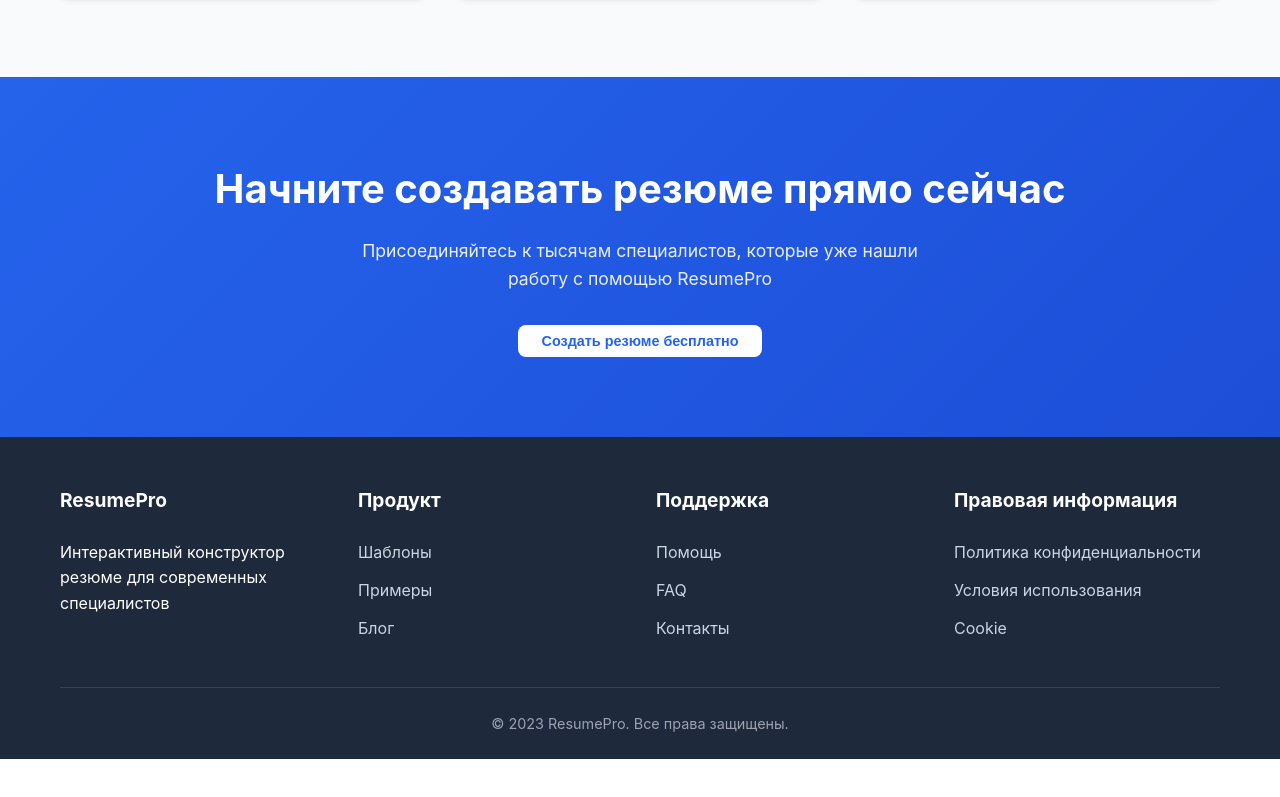
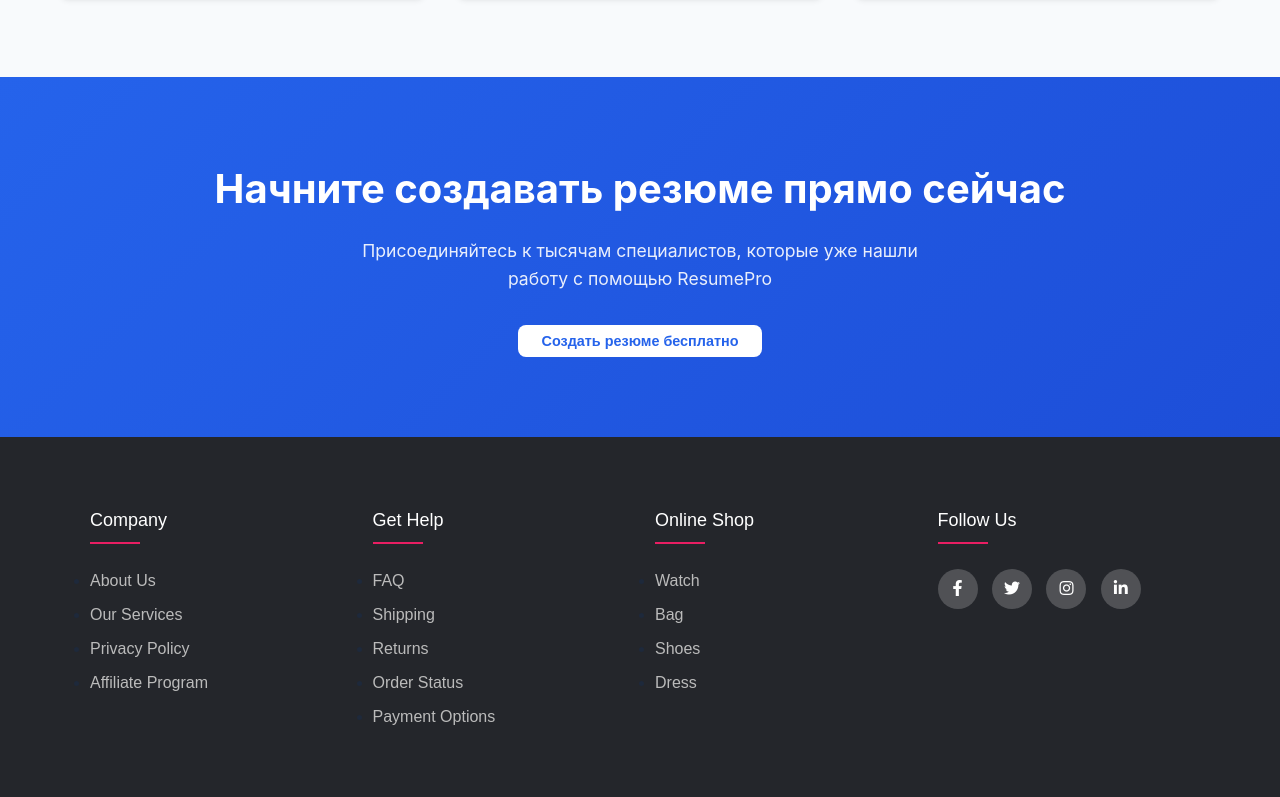
Before and after one commit to wofyxt/resume-creator, a plain HTML site: page main-page.html in a window 1280 px wide. Shown: the part 1995-2792 px from the top of the page. Before the commit the page ends 2754 px from the top, so only its background shows below. Drawn offline with Linux system fonts and the light colour scheme.

Commit message:
optimization

```diff
--- a/main-page.html
+++ b/main-page.html
@@ -4,6 +4,7 @@
     <meta charset="UTF-8">
     <meta name="viewport" content="width=device-width, initial-scale=1.0">
     <title>ResumePro - Конструктор профессиональных резюме</title>
+    <link rel="stylesheet" type="text/css" href="https://cdnjs.cloudflare.com/ajax/libs/font-awesome/5.15.1/css/all.min.css">
     <link rel="stylesheet" href="styles.css">
 </head>
 <body>
@@ -174,44 +175,46 @@
     </section>
 
     <!-- Footer -->
-    <footer>
+   <footer class="footer">
      <div class="container">
-            <div class="footer-content">
-                <div class="footer-column">
-                    <h3>ResumePro</h3>
-                    <p>Интерактивный конструктор резюме для современных специалистов</p>
-                </div>
-
-                <div class="footer-column">
-                    <h3>Продукт</h3>
-                    <ul class="footer-links">
-                        <li><a href="#">Шаблоны</a></li>
-                        <li><a href="#">Примеры</a></li>
-                        <li><a href="#">Блог</a></li>
+      <div class="row">
+        <div class="footer-col">
+          <h4>company</h4>
+          <ul>
+            <li><a href="#">about us</a></li>
+            <li><a href="#">our services</a></li>
+            <li><a href="#">privacy policy</a></li>
+            <li><a href="#">affiliate program</a></li>
           </ul>
         </div>
-
-                <div class="footer-column">
-                    <h3>Поддержка</h3>
-                    <ul class="footer-links">
-                        <li><a href="#">Помощь</a></li>
+        <div class="footer-col">
+          <h4>get help</h4>
+          <ul>
             <li><a href="#">FAQ</a></li>
-                        <li><a href="#">Контакты</a></li>
+            <li><a href="#">shipping</a></li>
+            <li><a href="#">returns</a></li>
+            <li><a href="#">order status</a></li>
+            <li><a href="#">payment options</a></li>
           </ul>
         </div>
-
-                <div class="footer-column">
-                    <h3>Правовая информация</h3>
-                    <ul class="footer-links">
-                        <li><a href="#">Политика конфиденциальности</a></li>
-                        <li><a href="#">Условия использования</a></li>
-                        <li><a href="#">Cookie</a></li>
+        <div class="footer-col">
+          <h4>online shop</h4>
+          <ul>
+            <li><a href="#">watch</a></li>
+            <li><a href="#">bag</a></li>
+            <li><a href="#">shoes</a></li>
+            <li><a href="#">dress</a></li>
           </ul>
         </div>
+        <div class="footer-col">
+          <h4>follow us</h4>
+          <div class="social-links">
+            <a href="#"><i class="fab fa-facebook-f"></i></a>
+            <a href="#"><i class="fab fa-twitter"></i></a>
+            <a href="#"><i class="fab fa-instagram"></i></a>
+            <a href="#"><i class="fab fa-linkedin-in"></i></a>
           </div>
-
-            <div class="footer-bottom">
-                <p>&copy; 2023 ResumePro. Все права защищены.</p>
+        </div>
       </div>
      </div>
   </footer>
--- a/styles.css
+++ b/styles.css
@@ -304,48 +304,88 @@
         }
 
         /* Footer */
-        footer {
-            background: var(--dark-color);
-            color: white;
-            padding: 3rem 0 1.5rem;
+       @import url('https://fonts.googleapis.com/css2?family=Poppins:wght@300;400;500;600;700&display=swap');
+        .footer .container{
+            max-width: 1170px;
+            margin:auto;
+        }
+        .row{
+            display: flex;
+            flex-wrap: wrap;
+        }
+        .footer{
+            line-height: 1.5;
+            font-family: 'Poppins', sans-serif;
+            background-color: #24262b;
+            padding: 70px 0;
+        }
+        .footer-col{
+            width: 25%;
+            padding: 0 15px;
+        }
+        .footer-col h4{
+            font-size: 18px;
+            color: #ffffff;
+            text-transform: capitalize;
+            margin-bottom: 35px;
+            font-weight: 500;
+            position: relative;
+        }
+        .footer-col h4::before{
+            content: '';
+            position: absolute;
+            left:0;
+            bottom: -10px;
+            background-color: #e91e63;
+            height: 2px;
+            box-sizing: border-box;
+            width: 50px;
+        }
+        .footer-col ul li:not(:last-child){
+            margin-bottom: 10px;
+        }
+        .footer-col ul li a{
+            font-size: 16px;
+            text-transform: capitalize;
+            color: #ffffff;
+            text-decoration: none;
+            font-weight: 300;
+            color: #bbbbbb;
+            display: block;
+            transition: all 0.3s ease;
+        }
+        .footer-col ul li a:hover{
+            color: #ffffff;
+            padding-left: 8px;
+        }
+        .footer-col .social-links a{
+            display: inline-block;
+            height: 40px;
+            width: 40px;
+            background-color: rgba(255,255,255,0.2);
+            margin:0 10px 10px 0;
+            text-align: center;
+            line-height: 40px;
+            border-radius: 50%;
+            color: #ffffff;
+            transition: all 0.5s ease;
+        }
+        .footer-col .social-links a:hover{
+            color: #24262b;
+            background-color: #ffffff;
         }
 
-        .footer-content {
-            display: grid;
-            grid-template-columns: repeat(auto-fit, minmax(200px, 1fr));
-            gap: 2rem;
-            margin-bottom: 2rem;
+        /*responsive*/
+        @media(max-width: 767px){
+        .footer-col{
+            width: 50%;
+            margin-bottom: 30px;
         }
-
-        .footer-column h3 {
-            margin-bottom: 1.5rem;
-            font-size: 1.2rem;
         }
-
-        .footer-links {
-            list-style: none;
+        @media(max-width: 574px){
+        .footer-col{
+            width: 100%;
         }
-
-        .footer-links li {
-            margin-bottom: 0.8rem;
-        }
-
-        .footer-links a {
-            color: #cbd5e1;
-            text-decoration: none;
-            transition: var(--transition);
-        }
-
-        .footer-links a:hover {
-            color: white;
-        }
-
-        .footer-bottom {
-            text-align: center;
-            padding-top: 1.5rem;
-            border-top: 1px solid #374151;
-            color: #9ca3af;
-            font-size: 0.9rem;
         }
 
         /* Responsive Styles */
```
Lines whose indentation alone changed are shown as unchanged.
